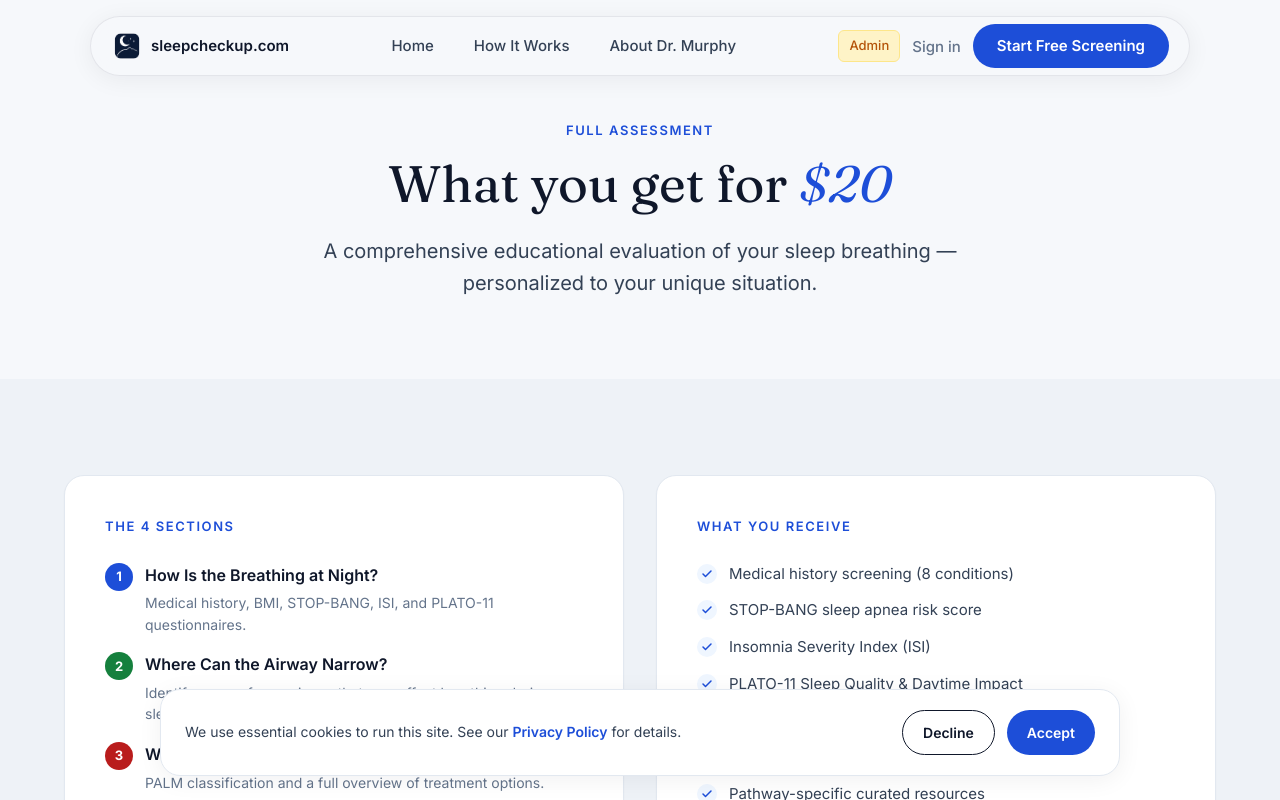
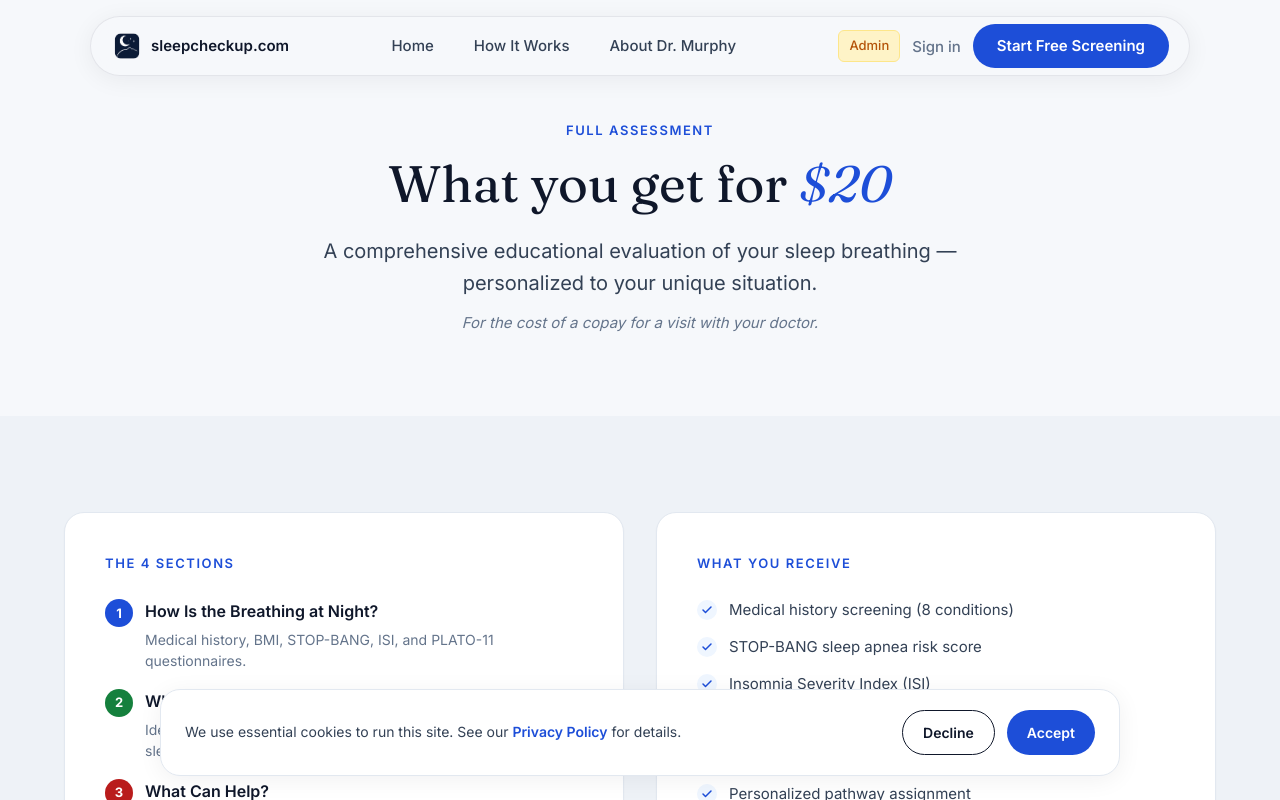
Before and after one commit to doctormikemurphy-arch/Sleepcheckup-Claude-V2, a React (Vite) app: page /assessment/info in a window 1280 px wide. Shown: the top 800 px of the page. Built offline with nearby package versions, Linux system fonts and the light colour scheme; no server answers.

Commit message:
Add copay framing line to pricing sections

```diff
--- a/src/pages/assessment-checkout.tsx
+++ b/src/pages/assessment-checkout.tsx
@@ -90,6 +90,9 @@ export default function AssessmentCheckoutPage() {
             <span style={{ fontFamily: "var(--font-sans)", fontWeight: 600, fontSize: "17px", color: "var(--text-ink)" }}>Total</span>
             <span style={{ fontFamily: "var(--font-sans)", fontWeight: 700, fontSize: "20px", color: "var(--text-ink)" }}>$20</span>
           </div>
+          <p style={{ fontFamily: "var(--font-sans)", fontSize: "13px", fontStyle: "italic", color: "var(--text-muted)", textAlign: "right", marginTop: "6px" }}>
+            For the cost of a copay for a visit with your doctor.
+          </p>
         </div>
 
         <form onSubmit={handleCheckout}>
--- a/src/pages/assessment-info.tsx
+++ b/src/pages/assessment-info.tsx
@@ -51,6 +51,17 @@ export default function AssessmentInfoPage() {
             }}
           >
             A comprehensive educational evaluation of your sleep breathing — personalized to your unique situation.
+          </p>
+          <p
+            style={{
+              fontFamily: "var(--font-sans)",
+              fontSize: "15px",
+              fontStyle: "italic",
+              color: "var(--text-muted)",
+              marginTop: "12px",
+            }}
+          >
+            For the cost of a copay for a visit with your doctor.
           </p>
         </div>
       </section>
--- a/src/pages/home.tsx
+++ b/src/pages/home.tsx
@@ -754,8 +754,12 @@ export default function HomePage() {
                 </span>
               </div>
 
-              <p style={{ fontFamily: "var(--font-sans)", fontSize: "15px", color: "var(--text-muted)", marginBottom: "32px" }}>
+              <p style={{ fontFamily: "var(--font-sans)", fontSize: "15px", color: "var(--text-muted)", marginBottom: "8px" }}>
                 No subscription · Emailed instantly
+              </p>
+
+              <p style={{ fontFamily: "var(--font-sans)", fontSize: "14px", fontStyle: "italic", color: "var(--text-muted)", marginBottom: "32px" }}>
+                For the cost of a copay for a visit with your doctor.
               </p>
 
               <hr style={{ borderTop: "1px solid var(--border-soft)", marginBottom: "32px" }} />
```
